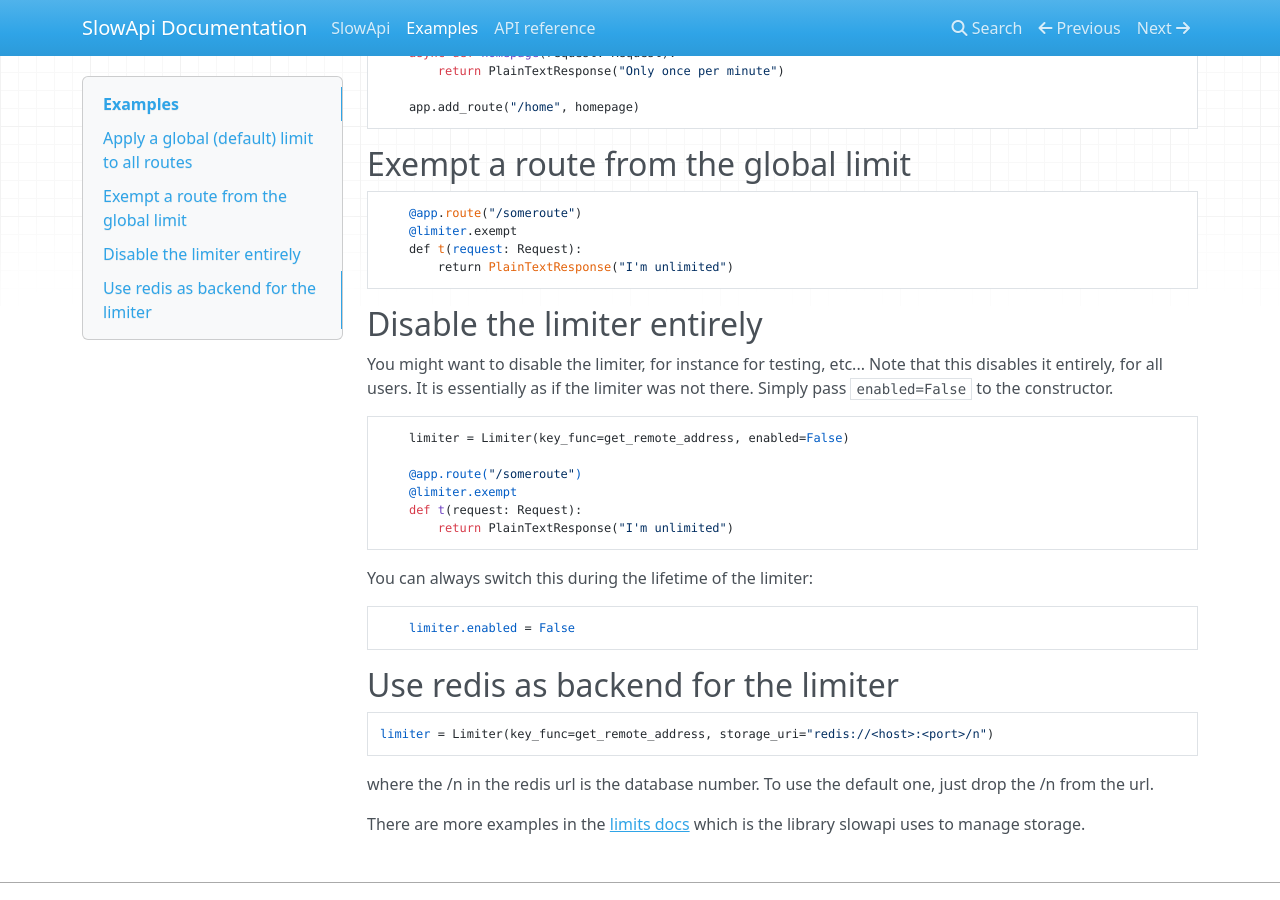
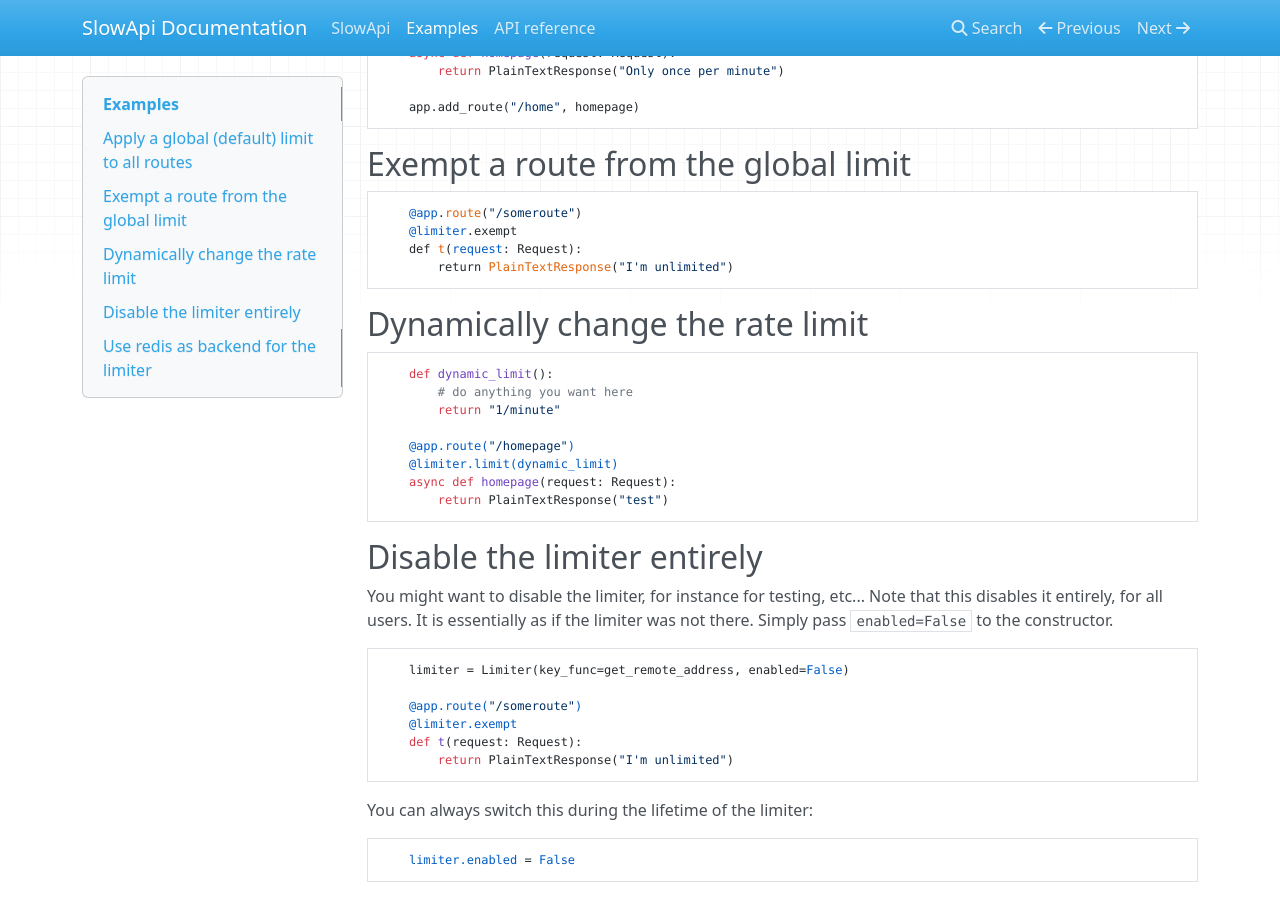
Before and after one commit to laurentS/slowapi, an MkDocs documentation site: the page built from docs/examples.md, in a window 1280 px wide and 900 px high, scrolled down 488 px. Built offline with MkDocs 1.6.1, drawn with Linux system fonts in a browser that asks for light colours; nearby versions of some CDN libraries.

Commit message:
test case for dynamic rate limit added

````diff
--- a/docs/examples.md
+++ b/docs/examples.md
@@ -35,6 +35,20 @@
         return PlainTextResponse("I'm unlimited")
 ```
 
+## Dynamically change the rate limit
+
+```python
+    def dynamic_limit():
+        # do anything you want here
+        return "1/minute"
+
+    @app.route("/homepage")
+    @limiter.limit(dynamic_limit)
+    async def homepage(request: Request):
+        return PlainTextResponse("test")
+```
+
+
 ## Disable the limiter entirely
 
 You might want to disable the limiter, for instance for testing, etc...
````
Also changed, not shown: 1 other file.
